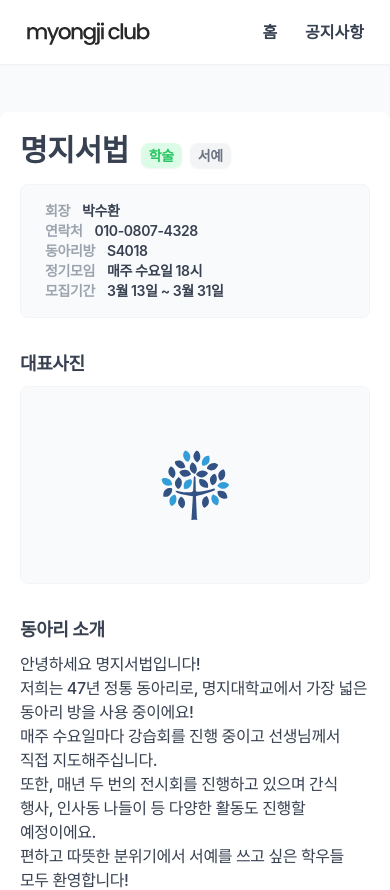
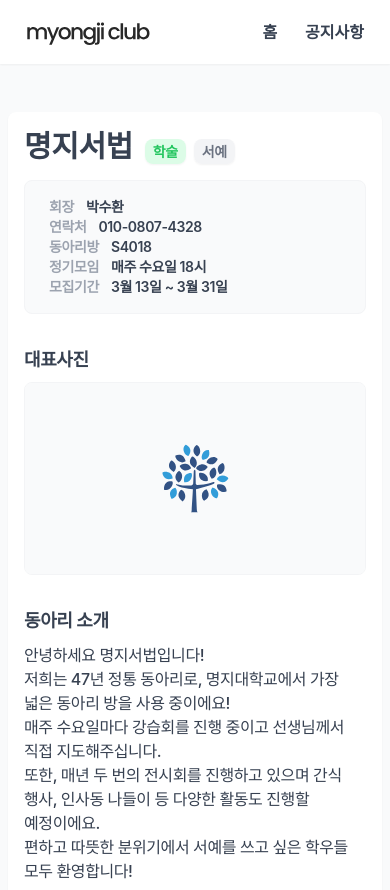
Before and after one commit to k-kbk/Myongji-Club-FE, a Next.js app: page /club/1 in a window 390 px wide. Shown: the top 890 px of the page. Built offline with nearby package versions, Linux system fonts and the light colour scheme; a web font is replaced by a local one.

Commit message:
design: 패딩 수정

```diff
--- a/src/components/layout/index.tsx
+++ b/src/components/layout/index.tsx
@@ -17,7 +17,7 @@ export default function Layout({ children }: LayoutProps) {
       <Header />
       <div
         className={`flex w-full max-w-screen-lg flex-col ${
-          removePadding ? 'px-0' : 'px-6'
+          removePadding ? 'px-2' : 'px-6'
         } tracking-tight text-gray-700 sm:px-10 md:px-6`}
       >
         {children}
--- a/src/pages/club/[id]/index.tsx
+++ b/src/pages/club/[id]/index.tsx
@@ -256,7 +256,7 @@ export default function Index({ clubId }: { clubId: number }) {
   const item = dummy[clubId - 1];
 
   return (
-    <div className="mt-28 w-full rounded-lg bg-white px-5 py-5 shadow-sm sm:mb-14 sm:py-14 sm:px-12">
+    <div className="mt-28 w-full rounded-lg bg-white px-4 py-4 shadow-sm sm:mb-14 sm:py-14 sm:px-12">
       <h1 className="mr-3 inline text-3xl font-bold sm:mr-6 sm:text-4xl">
         {item.name}
       </h1>
--- a/src/pages/notice/[id]/index.tsx
+++ b/src/pages/notice/[id]/index.tsx
@@ -58,7 +58,7 @@ const content = [
 export default function Index({ noticeId }: { noticeId: number }) {
   return (
     <>
-      <div className="mb-6 px-6 md:mb-8">
+      <div className="mb-6 px-4 md:mb-8">
         <h1 className="mt-30 mb-2 text-2xl font-bold md:mb-4 md:mt-44 md:text-3xl">
           {dummy[noticeId].title}
         </h1>
@@ -66,7 +66,7 @@ export default function Index({ noticeId }: { noticeId: number }) {
           {dummy[noticeId].date}
         </time>
       </div>
-      <div className="mb-6 w-full rounded-lg border border-gray-100 bg-white px-6 py-5 md:mb-8 md:p-7">
+      <div className="mb-6 w-full rounded-lg border border-gray-100 bg-white px-4 py-5 md:mb-8 md:p-7">
         {content.map((line, index) => (
           // eslint-disable-next-line react/no-array-index-key
           <div key={index}>
```
